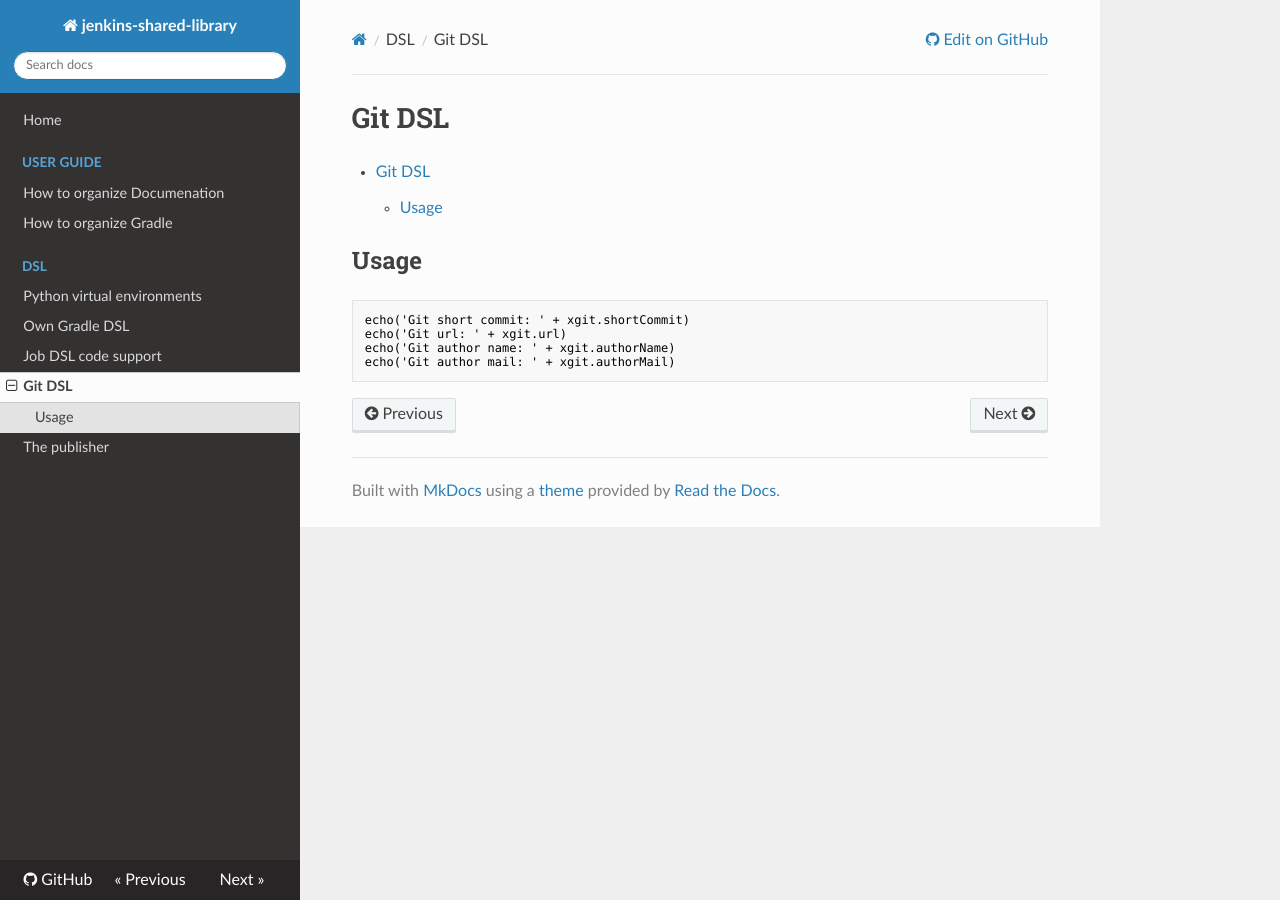
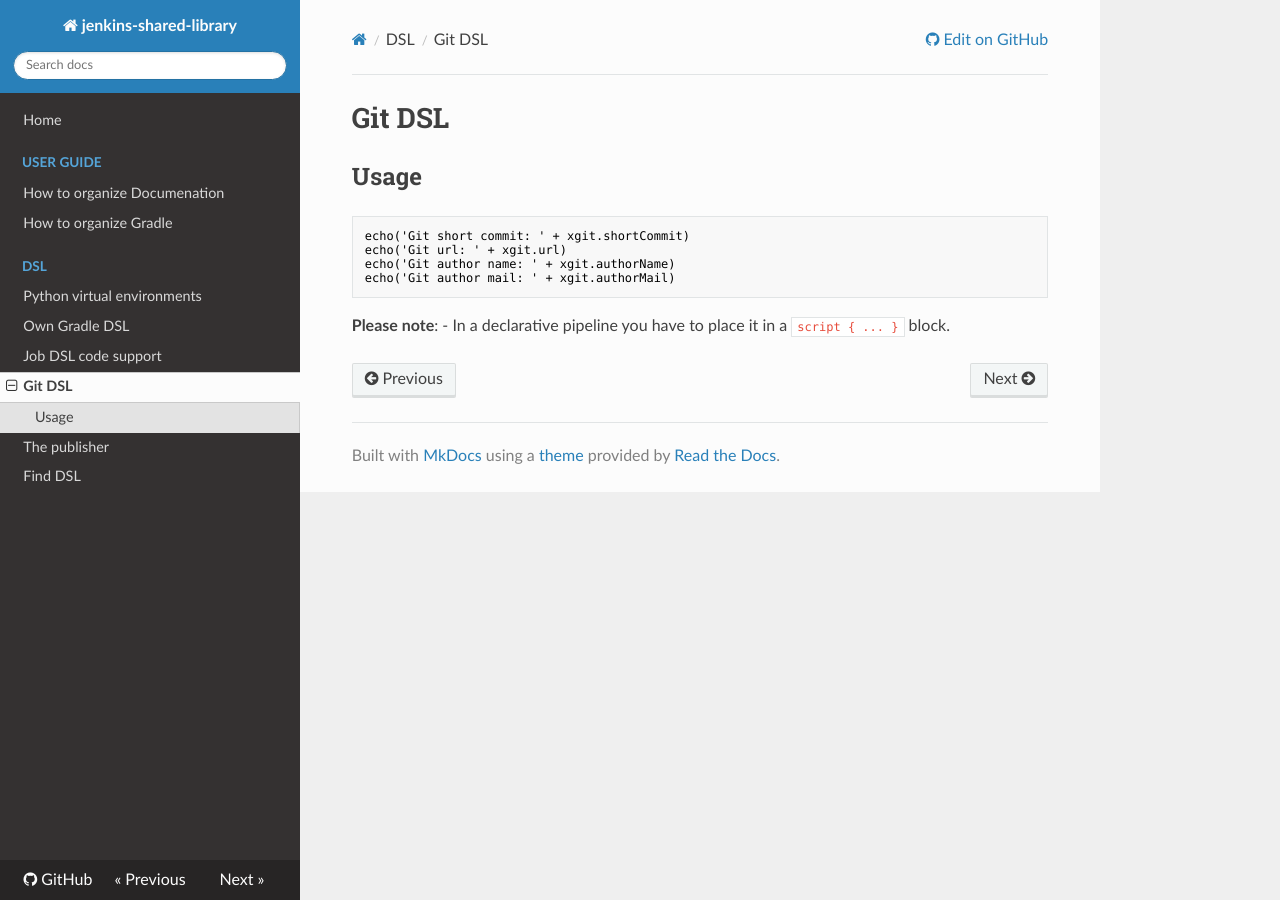
Before and after one commit to Nachtfeuer/jenkins-shared-library, an MkDocs documentation site: the page built from docs/xgit.md, in a window 1280 px wide. Built offline with MkDocs 1.6.1, drawn with Linux system fonts in a browser that asks for light colours; nearby versions of some CDN libraries.

Commit message:
#11: documentation

````diff
--- a/docs/xgit.md
+++ b/docs/xgit.md
@@ -10,3 +8,6 @@
 echo('Git author name: ' + xgit.authorName)
 echo('Git author mail: ' + xgit.authorMail)
 ```
+
+**Please note**:
+ - In a declarative pipeline you have to place it in a `script { ... }` block.
--- a/mkdocs.yml
+++ b/mkdocs.yml
@@ -14,5 +14,6 @@
       - jobdslcode.md
       - xgit.md
       - xpublish.md
+      - xfind.md
 
 theme: readthedocs
````
Also changed, not shown: other parts of docs/xgit.md (+0 -2 lines), docs/xfind.md (added, +12 -0 lines).
